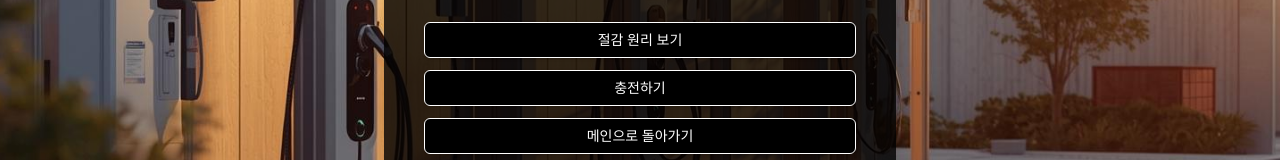
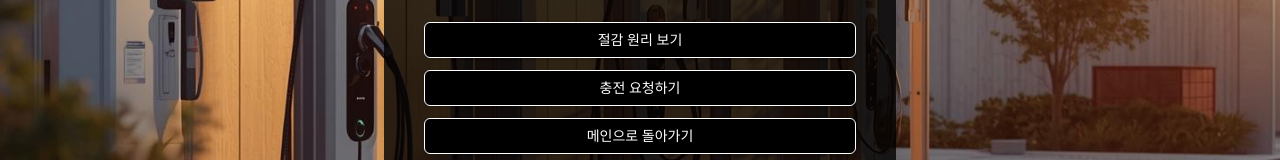
Before and after one commit to BOA-Capstone/BOA-front, a React (Vite) app: page /charge-result in a window 1280 px wide. Shown: the part 376-536 px from the top of the page. Built offline with nearby package versions, Linux system fonts and the light colour scheme.

Commit message:
chore: 충전 요청 관련 텍스트 변경

```diff
--- a/src/pages/ChargeResultPage.tsx
+++ b/src/pages/ChargeResultPage.tsx
@@ -70,7 +70,7 @@ const ChargeResultPage: React.FC = () => {
       >
         절감 원리 보기
       </Button>
-    <Button className="w-full mb-3" variant="secondary" onClick={() => setShowConfirm(true)}>충전하기</Button>
+    <Button className="w-full mb-3" variant="secondary" onClick={() => setShowConfirm(true)}>충전 요청하기</Button>
     <Button className="w-full" variant="secondary" onClick={() => navigate("/")}>메인으로 돌아가기</Button>
       <InfoModal
         open={showInfo}
@@ -103,8 +103,8 @@ const ChargeResultPage: React.FC = () => {
         className="bg-black/80 text-white rounded-2xl shadow-xl px-8 py-10"
       >
         <div className="text-center">
-          <h2 className="text-xl font-bold mb-4 text-white">충전을 시작할까요?</h2>
-          <div className="mb-6 text-slate-400">충전이 시작되면 <span className="font-bold">취소가 불가</span>합니다. 계속 진행하시겠습니까?</div>
+          <h2 className="text-xl font-bold mb-4 text-white">충전을 요청할까요?</h2>
+          <div className="mb-6 text-slate-400">충전 요청은 <span className="font-bold">취소가 불가</span>합니다. 계속 진행하시겠습니까?</div>
           <div className="flex gap-3 justify-center">
             <Button variant="secondary" onClick={() => setShowConfirm(false)}>취소</Button>
             <Button
```
